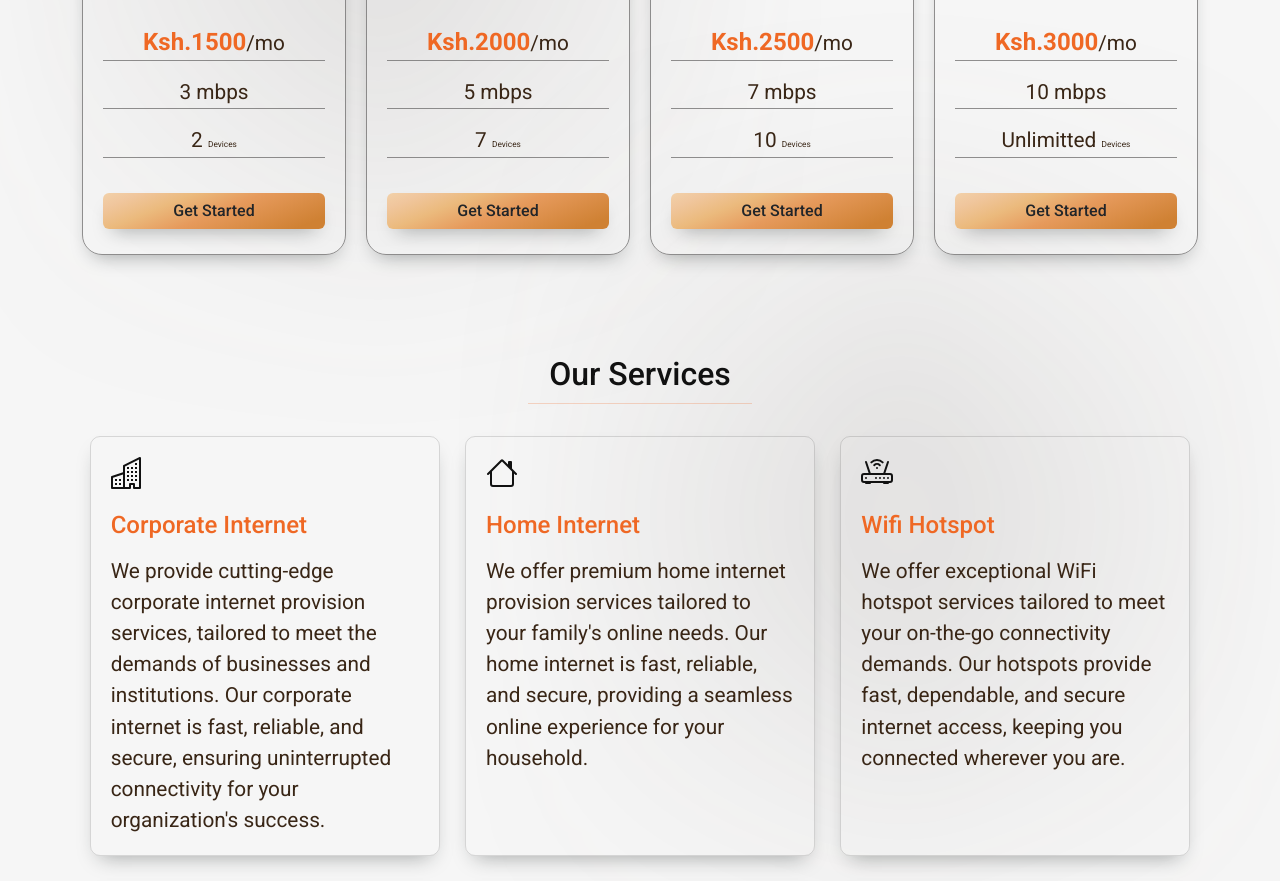
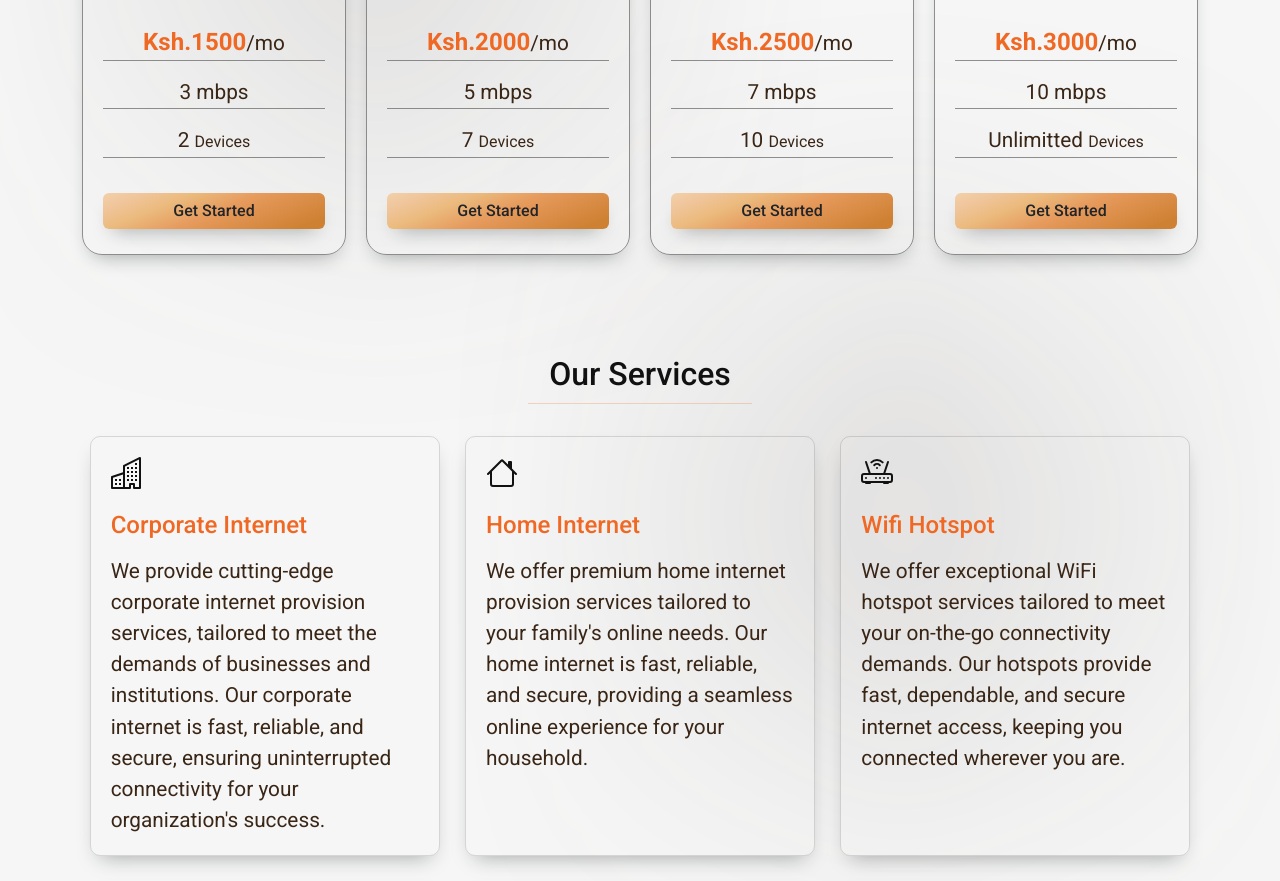
Before and after one commit to Samwaho/BachtechWeb, a React (Vite) app: page / in a window 1280 px wide. Shown: the part 1640-2521 px from the top of the page. Built offline with nearby package versions, Linux system fonts and the light colour scheme.

Commit message:
Update pricing.css

```diff
--- a/src/components/pricing/pricing.css
+++ b/src/components/pricing/pricing.css
@@ -3,7 +3,7 @@
     position: relative;
 }
 #pricing small{
-    font-sive:1rem;
+    font-size:1rem;
 }
 .category{
     display: flex;
```
